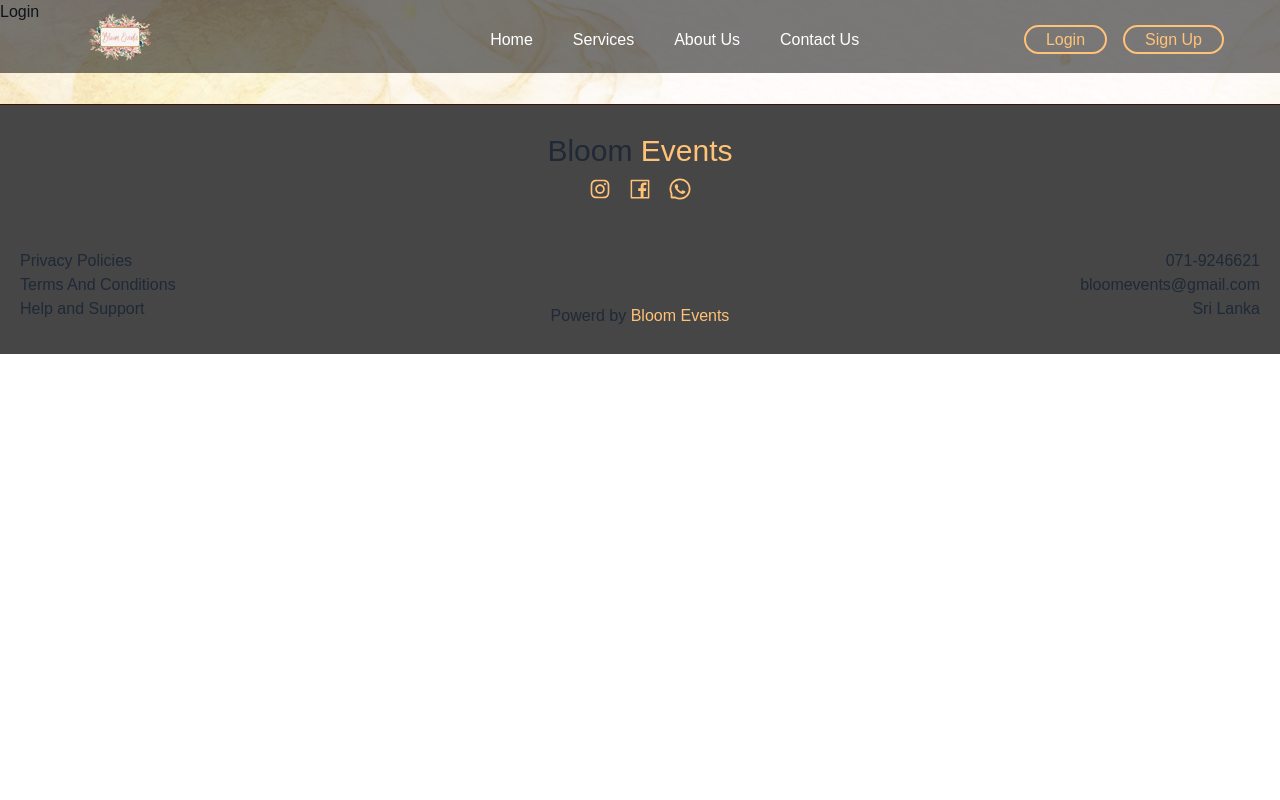
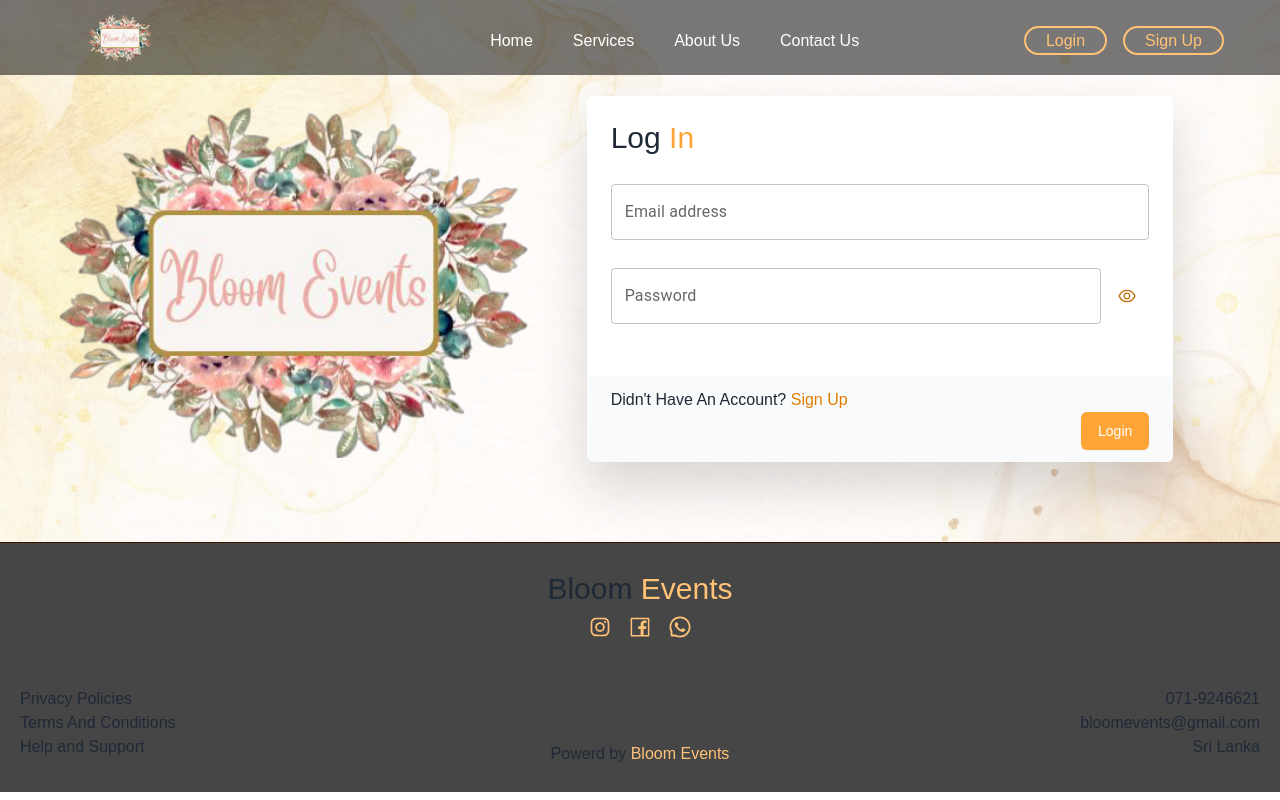
Before and after one commit to Prabuddhika96/CS-304-Project, a React (Create React App) app in the folder Client/bloomevents/: page /login in a window 1280 px wide. Built offline with nearby package versions, Linux system fonts and the light colour scheme.

Commit message:
login and signup pages

```diff
--- a/Client/bloomevents/src/components/CalenderElement.tsx
+++ b/Client/bloomevents/src/components/CalenderElement.tsx
@@ -8,7 +8,7 @@
 
   return (
     <div>
-      <Calendar onChange={onChange} value={value} />
+      <Calendar onChange={onChange} className='!bg-[#ffe6c7] rounded-lg' value={value} />
     </div>
   )
 }
--- a/Client/bloomevents/src/components/Footer.tsx
+++ b/Client/bloomevents/src/components/Footer.tsx
@@ -4,7 +4,7 @@
 
 function Footer() {
   return (
-    <div className='flex p-5 py-8 mt-20 relative h-[250px] bg-[#464646] border-t border-solid border-[#3d1000] pt-7'>
+    <div className='flex p-5 py-8 bottom-0 mb-0 mt-20 relative h-[250px] bg-[#464646] border-t border-solid border-[#3d1000] pt-7'>
         <div className='w-1/3 text-left'>
             <div className='z-10 absolute inset-x-0 bottom-0 h-[105px] px-5'>
                 <p><Link className='footer-links' to='/'>Privacy Policies</Link></p>
--- a/Client/bloomevents/src/components/Header.tsx
+++ b/Client/bloomevents/src/components/Header.tsx
@@ -15,8 +15,8 @@
 
   return (
     <div>
-            <header className={`px-50 py-[12.2px] text-center text-[#fff] bg-[#00000086]  flex justify-between z-50 top-0 w-full ease-in-out duration-200 fixed ${
-            small ? "py-0" : "py-0"
+            <header className={`px-50 py-[13px] text-center text-[#fff] bg-[#00000086]  flex justify-between z-50 top-0 w-full ease-in-out duration-200 fixed ${
+            small ? "py-[13px]" : "py-[13px]"
             }`}>
                 <div className='w-2/12 pl-20 text-left'>
                     <Link to='/'><img src={logo} alt="" className='w-20 hover:shadow-lg'/></Link>
@@ -33,8 +33,8 @@
 
                 <div className='right-0 text-right text-[#000]'>
                     <ul className='pt-4 pr-12 list-none'>
-                        <li className='inline py-1 px-5 font-medium rounded-full text-[#ffc277] border-2 border-[#ffc277] border-solid text-base hover:bg-[#ffc277] hover:text-black hover:duration-200 mx-2'><Link to='/login' className='header-btn'>Login</Link></li>
-                        <li className='inline py-1 px-5 font-medium rounded-full text-[#ffc277] border-2 border-[#ffc277] border-solid text-base hover:bg-[#ffc277] hover:text-black hover:duration-200 mx-2'><Link to='/signup' className='header-btn'>Sign Up</Link></li>
+                        <Link to='/login' className='header-btn'><li className='inline py-1 px-5 font-medium rounded-full text-[#ffc277] border-2 border-[#ffc277] border-solid text-base hover:bg-[#ffc277] hover:text-black hover:duration-200 mx-2'>Login</li></Link>
+                        <Link to='/signup' className='header-btn'><li className='inline py-1 px-5 font-medium rounded-full text-[#ffc277] border-2 border-[#ffc277] border-solid text-base hover:bg-[#ffc277] hover:text-black hover:duration-200 mx-2'>Sign Up</li></Link>
                     </ul>
                 </div>
             </header>
--- a/Client/bloomevents/src/index.css
+++ b/Client/bloomevents/src/index.css
@@ -26,4 +26,5 @@
   font-family: 'Poppins', sans-serif;
   background-image: url('img/bg_img.jpg');
   background-size: cover;
+  /* min-height: 500px; */
 }
--- a/Client/bloomevents/src/pages/Login.tsx
+++ b/Client/bloomevents/src/pages/Login.tsx
@@ -1,8 +1,67 @@
-import React from 'react'
+import React, { useState } from 'react';
+import image from 'img/logo.png';
+import { Link } from 'react-router-dom';
+import { TextField } from '@mui/material';
+import { AiOutlineEye, AiOutlineEyeInvisible } from 'react-icons/ai';
 
 function Login() {
+  const [showPw, setShowPw]=useState<boolean>(false);
+
+  const handleClick=()=>{
+    if(showPw){
+      setShowPw(false);
+    }
+    else{
+      setShowPw(true);
+    }
+  }
+
   return (
-    <div>Login</div>
+    <div className='flex items-center w-11/12 pt-24 mb-20'>
+      <div className='w-6/12'>
+        <img src={image} alt="" className='w-full'/>
+      </div>
+
+      <div className='w-6/12 '>
+        <div className="mt-10 sm:mt-0">
+
+          <form action="#" method="POST">
+
+            <div className="overflow-hidden drop-shadow-2xl sm:rounded-md">
+              <div className="px-4 py-5 bg-white sm:p-6">
+
+                <h1 className='mb-3 text-3xl text-left'>Log <span className='text-[#ffa537]'>In</span></h1>
+
+                <div className="col-span-6 buttonIn my-7 sm:col-span-4">
+                  <TextField id="outlined" label="Email address" className='w-full' variant="outlined" />
+                </div>
+
+                <div className="flex w-full col-span-6 buttonIn my-7 sm:col-span-4">
+                  <TextField id="outlined" type={showPw ? "text" : "password"} label="Password" className='w-full rounded-[5px] outline-none m-0 p-0 ' variant="outlined" />
+                  <h1 id="clear" className='showPw' onClick={handleClick}>
+                    {showPw ? <AiOutlineEyeInvisible/> : <AiOutlineEye/>}
+                  </h1>
+                  {/* className='absolute rounded-[5px] right-0 z-[2] border-none top-[2px] translate-x-[2px]' */}
+                </div>
+              </div>
+
+
+
+              <div className="px-4 py-3 text-right bg-gray-50 sm:px-6">
+              <p className='text-left'>Didn't Have An Account? <Link to='/signup' className='text-[#e17c01]'>Sign Up</Link></p>
+                <button
+                  type="submit"
+                  className="inline-flex justify-center px-4 py-2 text-sm font-medium text-white bg-[#ffa537] border border-transparent rounded-md shadow-sm hover:bg-[#d48019] focus:outline-none focus:ring-2 focus:ring-indigo-500 focus:ring-offset-2"
+                >
+                  Login
+                </button>
+              </div>
+
+            </div>
+          </form>
+        </div>
+      </div>
+    </div>
   )
 }
 
--- a/Client/bloomevents/src/pages/ProviderDetails.tsx
+++ b/Client/bloomevents/src/pages/ProviderDetails.tsx
@@ -135,15 +135,15 @@
         </div>
 
         <div className='w-4/12 px-8 mt-[80px]'>
-          <h1 className='text-lg'>Avalble Slots</h1>
-          <div className='bottom-0'>
+          <h1 className='text-lg text-[#000] uppercase'>Avalble Slots</h1>
+          <div className='bottom-0 mt-5'>
             <CalenderElement/>
           </div>
 
           <div>
             <div className='flex justify-around w-10/12 mt-5'>
-              <Button variant="contained" color="success" className='' onClick={handleClickOpen}>More Infomation</Button>
-              <Button variant="contained" color="secondary" onClick={handleClickOpenBook}>Add to Event</Button>
+              <Button variant="contained" color="success" className='!bg-[#bd6800] hover:!bg-[#965200]' onClick={handleClickOpen}>More Infomation</Button>
+              <Button variant="contained" color="secondary" className='!bg-[#bd6800] hover:!bg-[#965200]' onClick={handleClickOpenBook}>Add to Event</Button>
             </div>
 
             {/* // more information */}
@@ -186,7 +186,7 @@
                 </DialogContent>
 
                 <DialogActions>
-                  <Button onClick={handleAddToEvent} variant="contained" color="success">Add to Event</Button>
+                  <Button onClick={handleAddToEvent} variant="contained" className='!bg-[#bd6800] hover:!bg-[#965200]' >Add to Event</Button>
                 </DialogActions>
 
               </Dialog>
--- a/Client/bloomevents/src/pages/Signup.tsx
+++ b/Client/bloomevents/src/pages/Signup.tsx
@@ -1,8 +1,90 @@
-import React from 'react'
+import React, { useState } from 'react';
+import image from 'img/logo.png';
+import { Link } from 'react-router-dom';
+import { TextField } from '@mui/material';
+import { AiOutlineEye, AiOutlineEyeInvisible } from 'react-icons/ai';
 
 function Signup() {
+  const [showPw, setShowPw]=useState<boolean>(false);
+
+  const handleClick=()=>{
+    if(showPw){
+      setShowPw(false);
+    }
+    else{
+      setShowPw(true);
+    }
+  }
+
   return (
-    <div>Signup</div>
+    <div className='flex items-center w-11/12 pt-24 mb-20'>
+      <div className='w-6/12'>
+        <img src={image} alt="" className='w-full'/>
+      </div>
+
+      <div className='w-6/12 '>
+        <div className="mt-10 sm:mt-0">
+
+          <form action="#" method="POST">
+
+            <div className="overflow-hidden drop-shadow-2xl sm:rounded-md">
+              <div className="px-4 py-5 bg-white sm:p-6">
+
+                <h1 className='mb-3 text-3xl text-left'>Create <span className='text-[#ffa537]'>Account</span></h1>
+
+                {/* first name and last name */}
+                <div className='form-input-main-div'>
+                  <div className="form-input-sub-div">
+                    <TextField id="outlined" label="First Name" className='form-textfield-double' variant="outlined" />
+                  </div>
+
+                  <div className="form-input-sub-div">
+                    <TextField id="outlined" label="Last Name" className='form-textfield-double' variant="outlined" />
+                  </div>
+                </div>
+
+                {/* district and mobile */}
+                <div className='form-input-main-div'>
+                  <div className="form-input-sub-div">
+                    <TextField id="outlined" label="District" className='form-textfield-double' variant="outlined" />
+                  </div>
+
+                  <div className="form-input-sub-div">
+                    <TextField id="outlined" label="Mobile" className='form-textfield-double' variant="outlined" />
+                  </div>
+                </div>
+
+                {/* email */}
+                <div className="col-span-6 my-3 buttonIn sm:col-span-4">
+                  <TextField id="outlined" label="Email address" className='w-full' variant="outlined" />
+                </div>
+
+                {/* password */}
+                <div className="flex w-full col-span-6 mt-5 buttonIn sm:col-span-4">
+                  <TextField id="outlined" type={showPw ? "text" : "password"} label="Password" className='w-full rounded-[5px] outline-none p-0 ' variant="outlined" />
+                  <h1 id="clear" className='showPw' onClick={handleClick}>
+                    {showPw ? <AiOutlineEyeInvisible/> : <AiOutlineEye/>}
+                  </h1>
+                </div>
+              </div>
+
+
+
+              <div className="px-4 py-3 text-right bg-gray-50 sm:px-6">
+              <p className='text-left'>Already Have An Account? <Link to='/login' className='text-[#e17c01]'>Log In</Link></p>
+                <button
+                  type="submit"
+                  className="inline-flex justify-center px-4 py-2 text-sm font-medium text-white bg-[#ffa537] border border-transparent rounded-md shadow-sm hover:bg-[#d48019] focus:outline-none focus:ring-2 focus:ring-indigo-500 focus:ring-offset-2"
+                >
+                  Login
+                </button>
+              </div>
+
+            </div>
+          </form>
+        </div>
+      </div>
+    </div>
   )
 }
 
--- a/Client/bloomevents/src/styles/styles.css
+++ b/Client/bloomevents/src/styles/styles.css
@@ -45,6 +45,26 @@
     .pro-dialog-span{
         @apply mx-1 text-[#c26d06]
     }
+
+    .buttonIn{
+        @apply  relative;
+    }
+
+    .showPw{
+        @apply flex items-center px-3 ml-1 /*border-2 border-[#c26d06] border-solid*/ text-[#c26d06] text-xl font-bold cursor-pointer;
+    }
+
+    .form-input-main-div{
+        @apply flex justify-between w-full;
+    }
+
+    .form-input-sub-div{
+        @apply w-[49%] col-span-5 my-3 buttonIn sm:col-span-4;
+    }
+
+    .form-textfield-double{
+        @apply w-full;
+    }
 }
 
 .parallax {
```
Also changed, not shown: Client/bloomevents/src/docs/districts.ts (added, +102 -0 lines).
